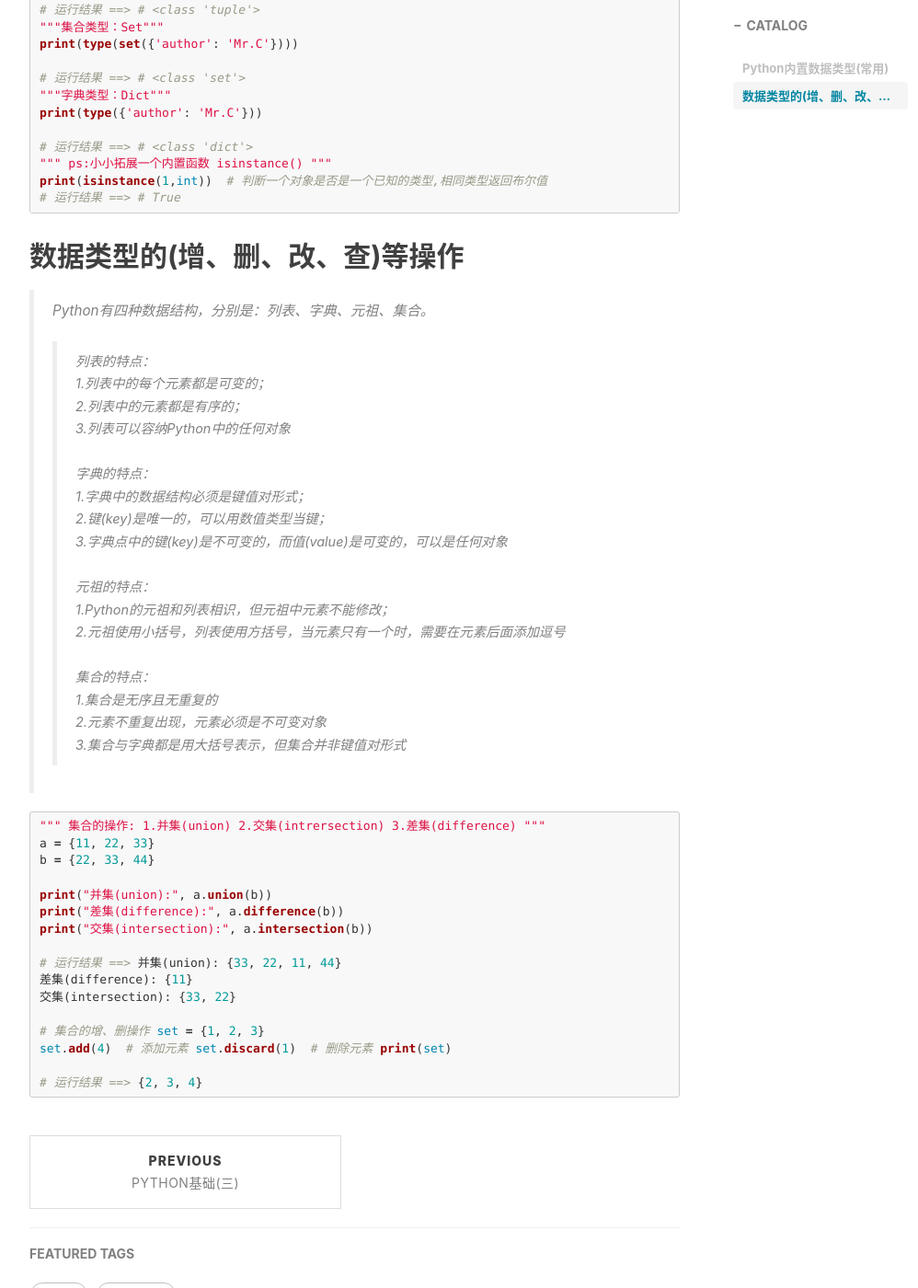
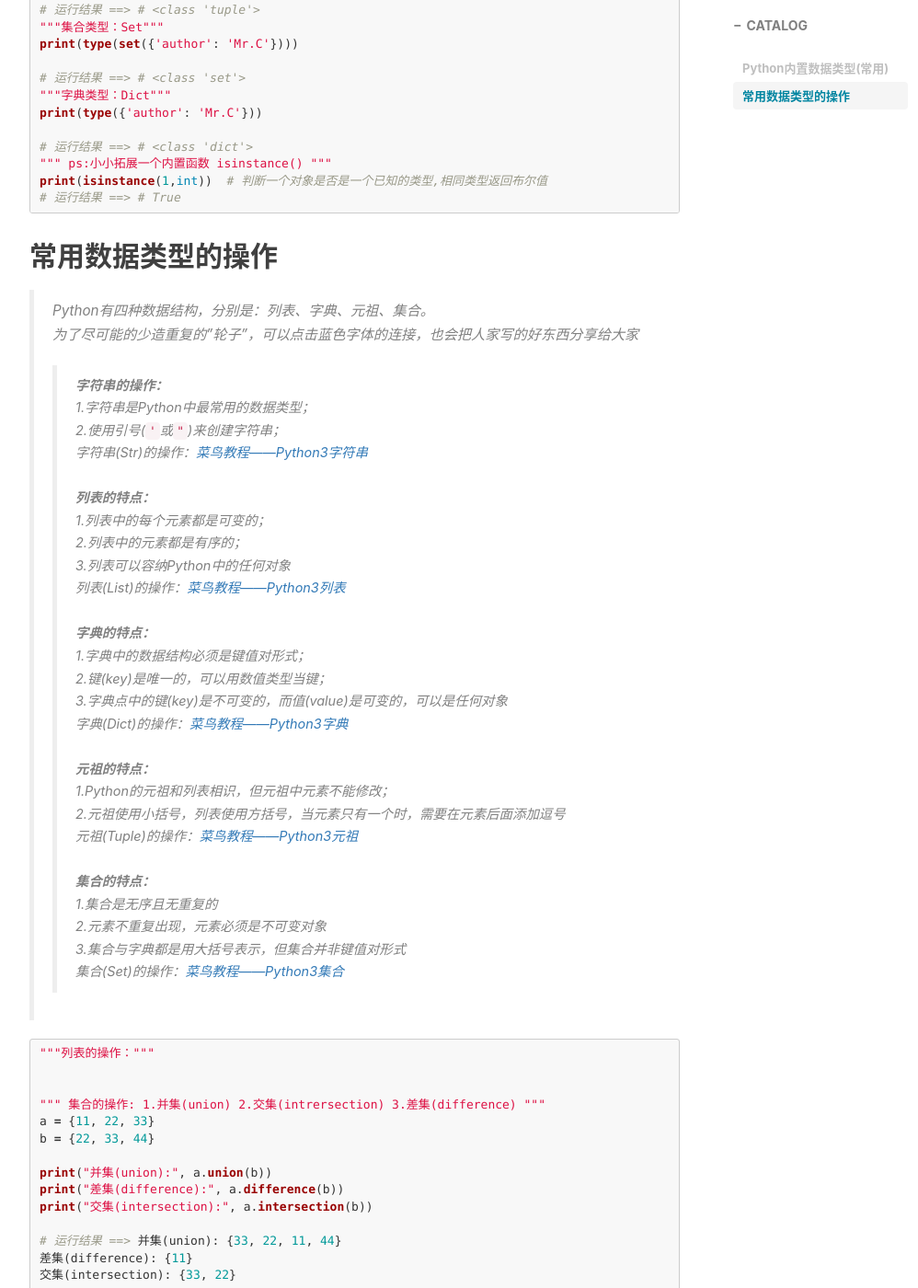
Before and after one commit to Liao-JianHao/c-blogs.github.io, a Jekyll site: the page built from _posts/2019-06-11-Python基础二.md, in a window 1280 px wide and 1400 px high, scrolled down 1581 px. Shown: the whole window at 92% size, without its empty margins (233-1231 px from the left). Built offline with Jekyll 4.4.1, drawn with Linux system fonts in a browser that asks for light colours; nearby versions of some CDN libraries; comment, search, counter and statistics services are not loaded.

Commit message:
update blog

```diff
--- a/_posts/2019-06-11-Python基础二.md
+++ b/_posts/2019-06-11-Python基础二.md
@@ -90,29 +90,42 @@ print(isinstance(1,int))  # 判断一个对象是否是一个已知的类型,相
 # True
 ~~~
 
-## 数据类型的(增、删、改、查)等操作
+## 常用数据类型的操作
 
-> Python有四种数据结构，分别是：列表、字典、元祖、集合。
->> 列表的特点： <br>
+> Python有四种数据结构，分别是：列表、字典、元祖、集合。 <br>
+为了尽可能的少造重复的"轮子"，可以点击蓝色字体的连接，也会把人家写的好东西分享给大家
+>>**字符串的操作：** <br>
+1.字符串是Python中最常用的数据类型； <br>
+2.使用引号(`'`或`"`)来创建字符串； <br>
+字符串(Str)的操作：[菜鸟教程——Python3字符串](https://www.runoob.com/python3/python3-string.html)  <br>
+ <br>
+**列表的特点：** <br>
 1.列表中的每个元素都是可变的；<br>
 2.列表中的元素都是有序的； <br>
 3.列表可以容纳Python中的任何对象 <br>
+列表(List)的操作：[菜鸟教程——Python3列表](https://www.runoob.com/python3/python3-list.html)  <br>
  <br>
-字典的特点： <br>
+**字典的特点：** <br>
 1.字典中的数据结构必须是键值对形式； <br>
 2.键(key)是唯一的，可以用数值类型当键； <br>
 3.字典点中的键(key)是不可变的，而值(value)是可变的，可以是任何对象 <br>
+字典(Dict)的操作：[菜鸟教程——Python3字典](https://www.runoob.com/python3/python3-dictionary.html)  <br>
  <br>
-元祖的特点：  <br>
+**元祖的特点：**  <br>
 1.Python的元祖和列表相识，但元祖中元素不能修改； <br>
 2.元祖使用小括号，列表使用方括号，当元素只有一个时，需要在元素后面添加逗号 <br>
+元祖(Tuple)的操作：[菜鸟教程——Python3元祖](https://www.runoob.com/python3/python3-tuple.html)  <br>
  <br>
- 集合的特点： <br>
+ **集合的特点：** <br>
  1.集合是无序且无重复的 <br>
  2.元素不重复出现，元素必须是不可变对象 <br>
- 3.集合与字典都是用大括号表示，但集合并非键值对形式
+ 3.集合与字典都是用大括号表示，但集合并非键值对形式 <br>
+ 集合(Set)的操作：[菜鸟教程——Python3集合](https://www.runoob.com/python3/python3-set.html)  <br>
 
 ~~~python
+"""列表的操作："""
+
+
 """
 集合的操作:
 1.并集(union)
```
